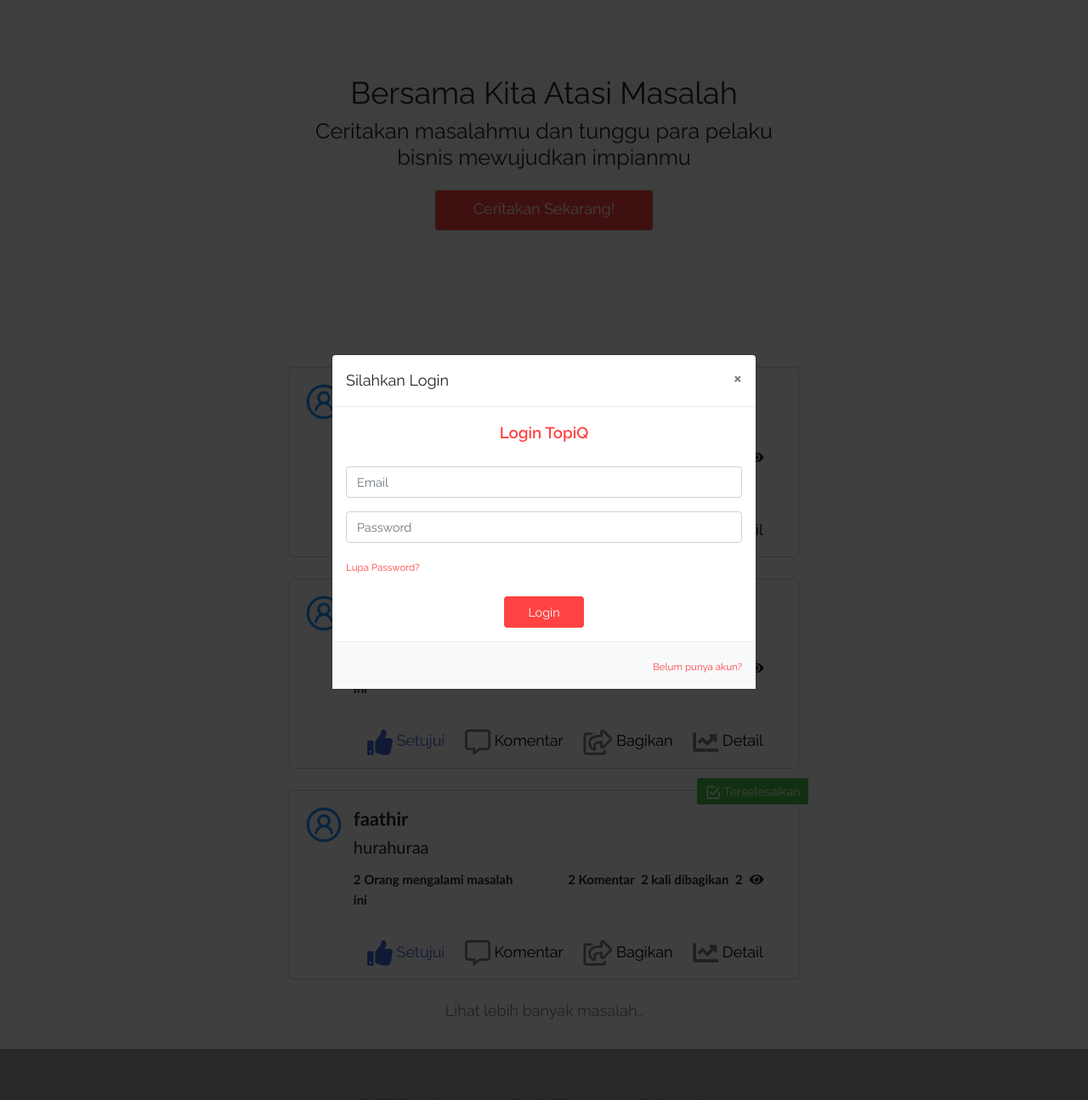
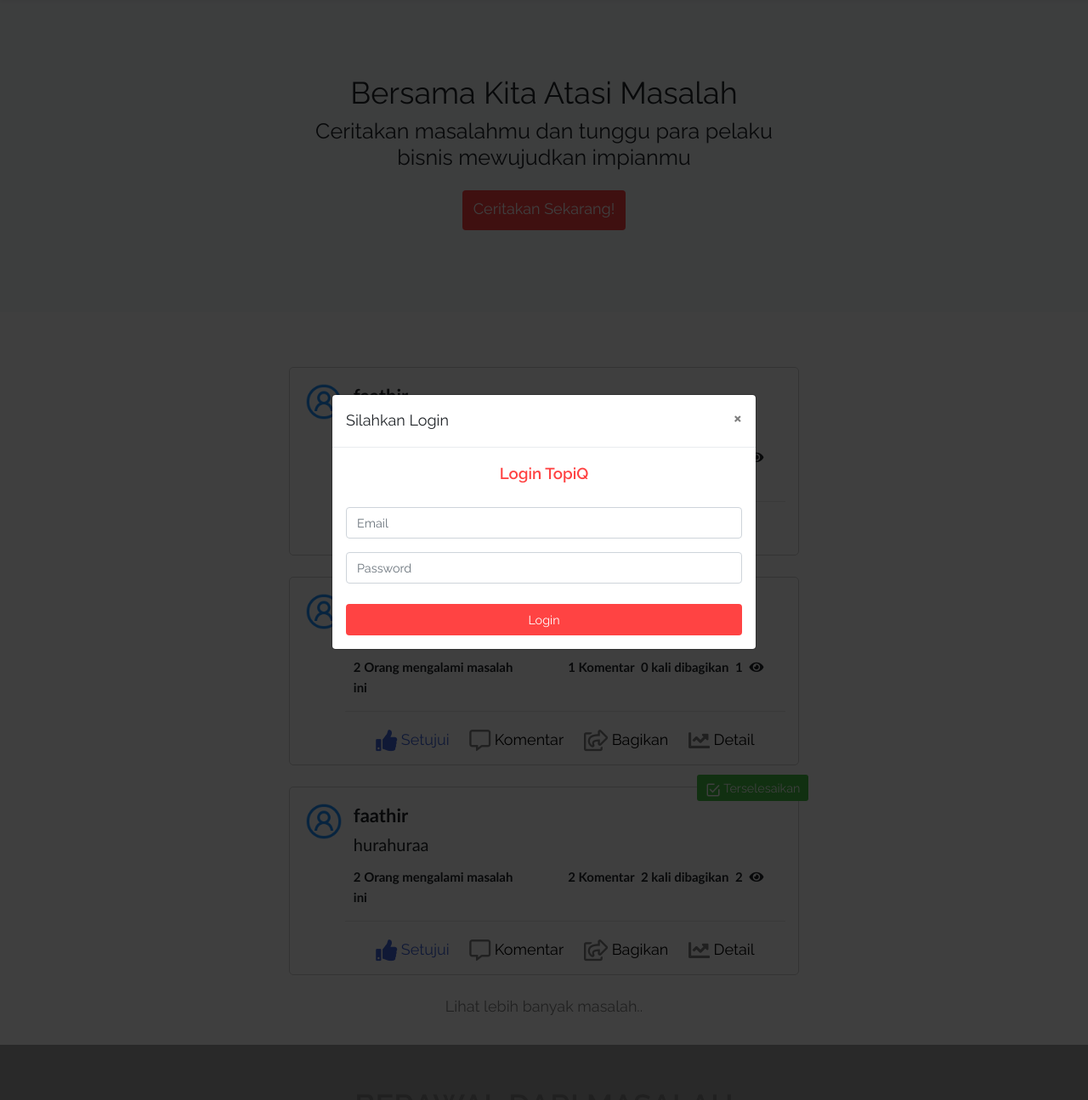
Before and after one commit to rizkyrhakiki/SemangatKuliah, a PHP site: page / in a window 1280 px wide, after a click on "LOGIN". Shown: the part 66-1361 px from the top of the page at 85% size. Run offline with PHP 8.4, Linux system fonts and the light colour scheme; data comes from the database, SQL or seed files in the repository; some libraries are stand-ins or nearby versions.

Commit message:
I thought it wasn't enough

```diff
--- a/css/style.css
+++ b/css/style.css
@@ -45,8 +45,13 @@
 .btn-nyeletuk {
     background-color: #FF4343;
     color: #ffffff;
-    width: 20%;
 }
+
+.btn-nyeletuk:hover {
+    color: #ffffff;
+    background-color: #ff6464;
+}
+
 .container.fieldset-posting{
     border: 1px solid #FF4343;
     border-top-style: solid;
@@ -109,7 +114,7 @@
 
 .button-post{
     color:grey;
-    font-size: 30px;
+    font-size: 25px;
 }
 
 .lbl .lbl-btn{
--- a/index.php
+++ b/index.php
@@ -8,7 +8,11 @@
     <div class="mt-5 center-content">
         <h1>Bersama Kita Atasi Masalah</h1>
         <h3>Ceritakan masalahmu dan tunggu para pelaku<br>bisnis mewujudkan impianmu </h3>
+        <?php if(isset($_SESSION['nama'])) { ?>
         <a class="btn btn-nyeletuk mt-3 mb-5" style="padding-top:10px;" href="homepage.php"><h5>Ceritakan Sekarang!</h5></a>
+        <?php } else { ?>
+        <a class="btn btn-nyeletuk mt-3 mb-5" style="padding-top:10px;" data-toggle="modal" data-target="#loginModal" href=""><h5>Ceritakan Sekarang!</h5></a>
+        <?php } ?>
     </div>
 
     <div class="bg-white mt-5 center-content" style="padding-bottom:30px;">
@@ -89,7 +93,11 @@
             }
         ?>
         <br>
-        <center><a href="#" style="font-size:18px;color:grey">Lihat lebih banyak masalah..</a></center>
+        <?php if(isset($_SESSION['nama'])) { ?>
+            <center><a href="homepage.php" style="font-size:18px;color:">Lihat lebih banyak masalah..</a></center>
+        <?php } else { ?>
+            <center><a data-toggle="modal" data-target="#loginModal"href="" style="font-size:18px;color:grey">Lihat lebih banyak masalah..</a></center>
+        <?php } ?>
 
     </div>
 
--- a/navbar.php
+++ b/navbar.php
@@ -128,15 +128,10 @@
                         <input type="password" id="pass" name="pass" class="form-control"
                         placeholder="Password" required>
                     </div>
-                    <a class="color-brand" href="#"><small>Lupa Password?</small></a>
-
                     <div class="text-center mt-4">
-                        <button type="submit" class="btn btn-nyeletuk" name="login">Login</button>
+                        <button type="submit" style="width:100%" class="btn btn-nyeletuk" name="login">Login</button>
                     </div>
                 </form>
-            </div>
-            <div class="modal-footer bg-light">
-                <a class="color-brand" href="register.php"><small>Belum punya akun?</small></a>
             </div>
         </div>
     </div>
@@ -229,17 +224,10 @@
                       placeholder="No. HP" value=""
                           required autofocus>
                   </div>
-
-
-                    <a class="color-brand" href="#"><small>Lupa Password?</small></a>
-
                     <div class="text-center mt-4">
                         <button type="submit" class="btn btn-nyeletuk" name="register">Register</button>
                     </div>
                 </form>
-            </div>
-            <div class="modal-footer bg-light">
-                <a class="color-brand" href="login.php" ><small>Sudah punya akun?</small></a>
             </div>
         </div>
     </div>
```
Also changed, not shown: homepage.php (+3 -16 lines).
